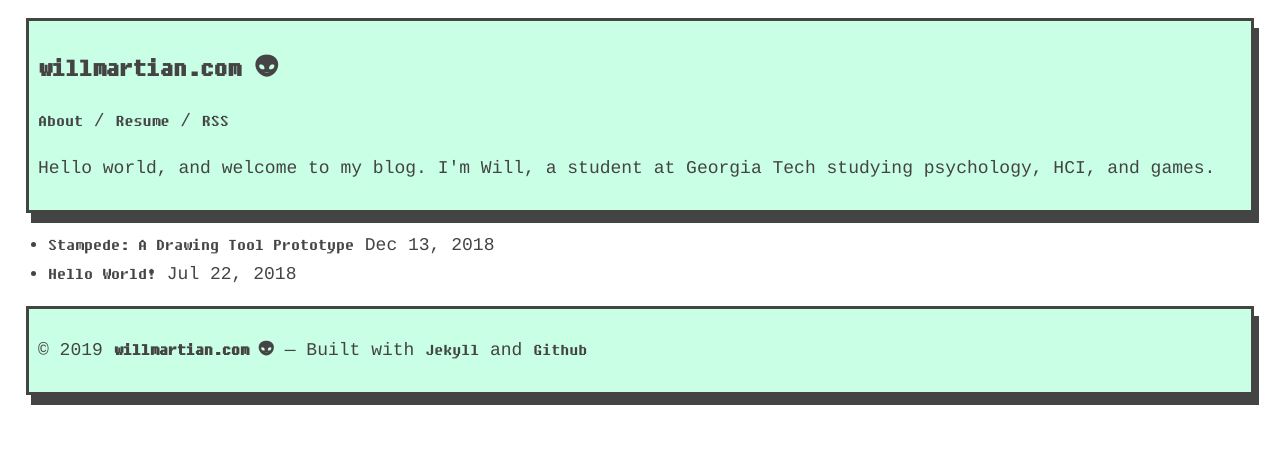
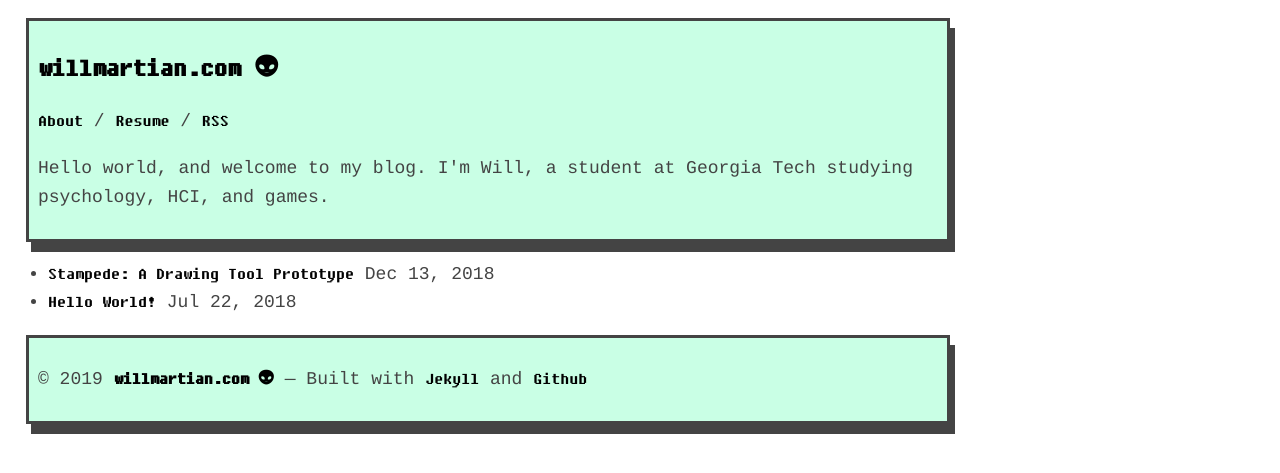
Before and after one commit to willbmartin/willbmartin.github.io, a Jekyll site: the page built from index.html, in a window 1280 px wide. Shown: the top 473 px of the page. Built offline with Jekyll 4.4.1, drawn with Linux system fonts in a browser that asks for light colours.

Commit message:
added comment styling

```diff
--- a/css/main.css
+++ b/css/main.css
@@ -11,10 +11,14 @@
     font-smooth: never;
 }
 
-html, body {
+html {
+  width: 100%;
+}
+
+body {
   font-family: Courier, monospace;
   margin: 1em, auto;
-/*   max-width: 650px; */
+  max-width: 75%;
   line-height: 1.6;
   font-size: 18px;
   color:#444;
@@ -28,17 +32,15 @@
 
 a {
   font-family: 'FixedsysExcelsior';
-  color: #444;
+  color: black;
 }
 
 a:link, a:visited {
   text-decoration: none;
-/*   color: #444; */
 }
 
 a:hover, a:active {
   text-decoration: underline;
-/*   color: #444; */
 }
 
 .site-header {
@@ -49,15 +51,18 @@
   box-shadow: 5px 10px;
 }
 
+#disqus_thread {
+  background-color: #c9ffe5;
+  margin: 1em;
+  padding: 1em;
+  border: 3px solid;
+  box-shadow: 5px 10px;
+}
+
 .footer {
   margin: 1em;
-  padding: .5em .5em .5em .5em;
-/*   position: fixed; */
-/*   width: 100%; */
-/*   max-width: 100%; */
-/*   left: 0; */
+  padding: .5em;
   bottom: 0;
-/*   right: 0; */
   background-color: #c9ffe5;
   border: 3px solid;
   box-shadow: 5px 10px;
```
